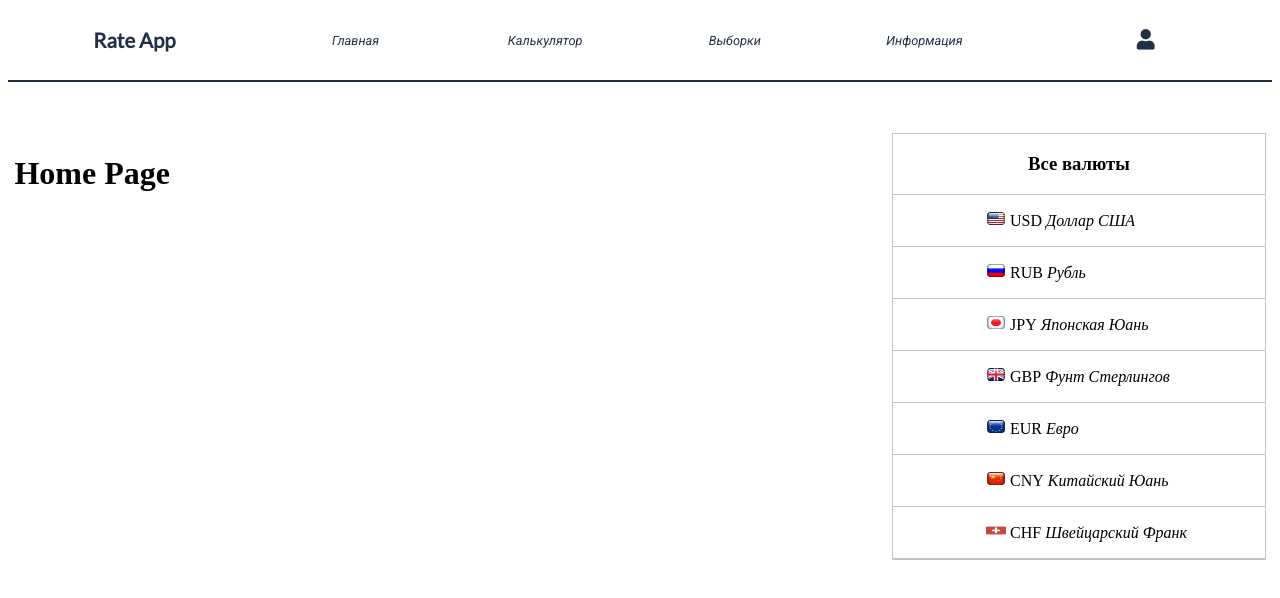
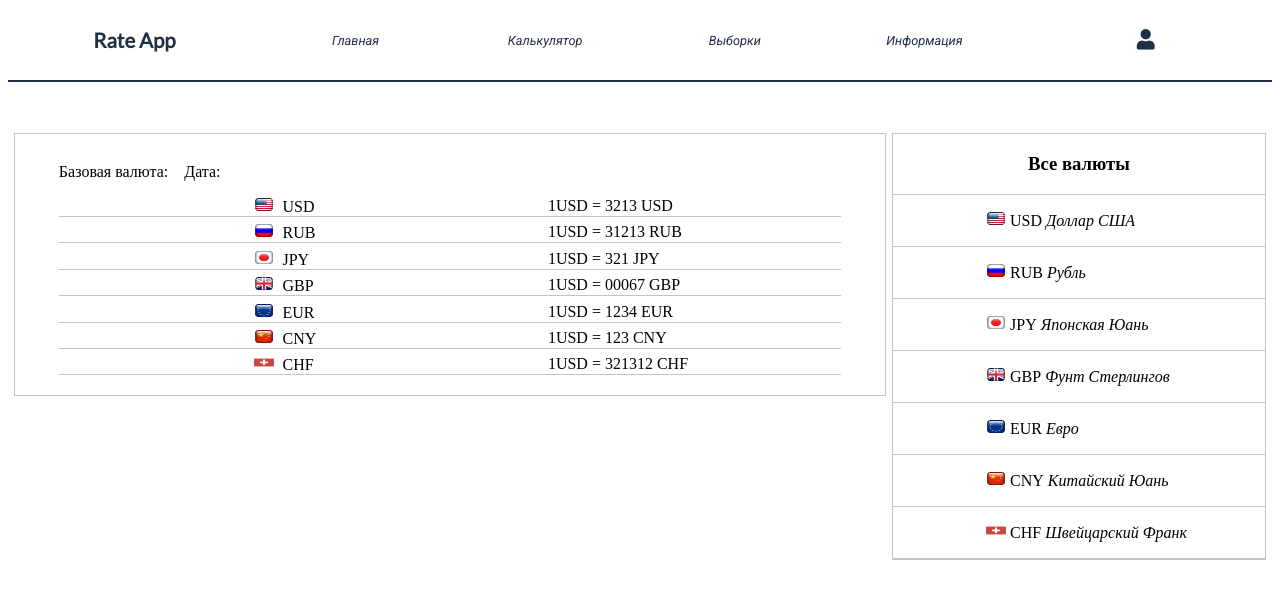
Before and after one commit to KonstantinLev/example-react-app, a React (Create React App) app in the folder app/: page / in a window 1280 px wide. Shown: the top 598 px of the page. Built offline with nearby package versions, Linux system fonts and the light colour scheme.

Commit message:
main page

```diff
--- /dev/null
+++ b/app/src/components/exchange/Exchange.js
@@ -0,0 +1,38 @@
+import React, {useContext} from 'react'
+import './exchange.scss'
+import {RateContext} from "../../context/RateContext";
+
+export const Exchange = () => {
+
+    const {state} = useContext(RateContext)
+
+    //const currency = {...state.currency}
+    const currency = state.currency
+
+    return(
+        <div className='exchange'>
+            <div className='exchangeContainer'>
+
+                <div className='exchangeContent'>
+                    <div>
+                        <p>Базовая валюта: &nbsp; &nbsp;Дата: </p>
+                    </div>
+
+                    <ul>
+                        {
+                            Object.keys(currency).map((item, idx) => {
+                                return(
+                                    <li key={item}>
+                                        <span><img src={currency[item].flag} alt={item}/>&nbsp; {item}</span>
+                                        <span>{`1${state.base} = ${currency[item].course} ${item}`}</span>
+                                    </li>
+                                )
+                            })
+                        }
+                    </ul>
+                </div>
+
+            </div>
+        </div>
+    )
+}
--- /dev/null
+++ b/app/src/components/exchange/exchange.scss
@@ -0,0 +1,43 @@
+
+.exchange{
+
+  min-height: 16vw;
+  border: 1px solid #BFC4CD;
+  padding: 1vw 0 1vw 0;
+}
+
+
+
+.exchangeContainer{
+  width: 90%;
+  margin: 0 auto;
+}
+
+.exchangeHead{
+  font-weight: bold;
+  padding: 1vw;
+}
+
+.exchangeContent{
+
+
+  ul{
+    list-style: none;
+    margin: 0;
+    padding: 0;
+
+    li{
+      padding-left: 25%;
+      border-bottom: 1px solid #BFC4CD;
+      margin: .5vw auto .5vw auto;
+      display: grid;
+      grid-template-columns: 1fr 1fr;
+
+
+      img{
+        width: 20px;
+        height: 15px;
+      }
+    }
+  }
+}
--- a/app/src/pages/home/Home.js
+++ b/app/src/pages/home/Home.js
@@ -1,8 +1,9 @@
 import React from 'react'
 import './home.scss'
+import {Exchange} from "../../components/exchange/Exchange";
 
 export const Home = () => {
     return(
-        <h1>Home Page</h1>
+        <Exchange />
     )
 }
```
